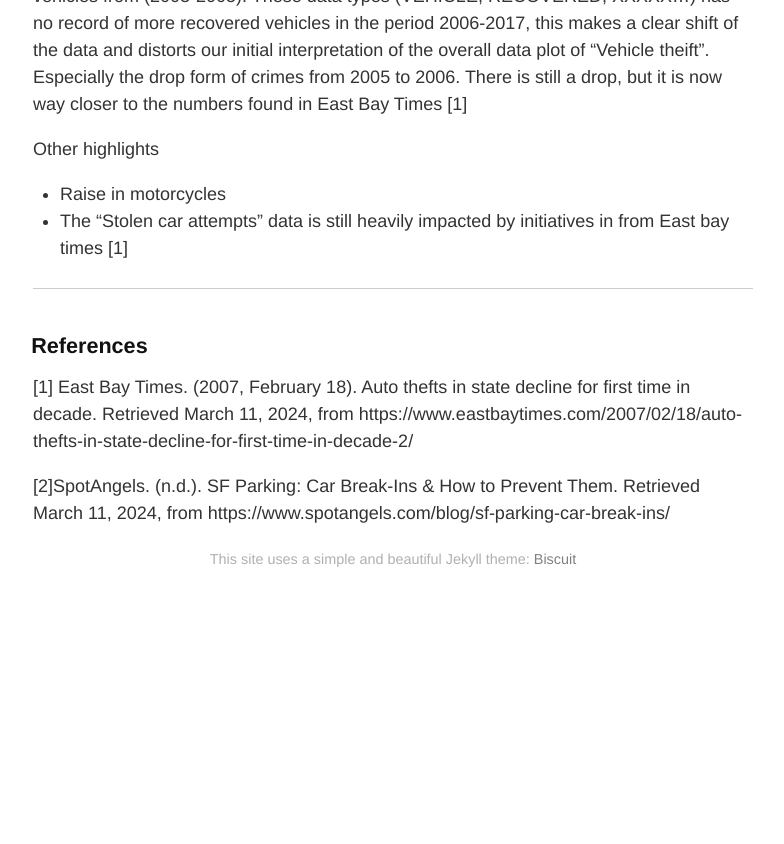
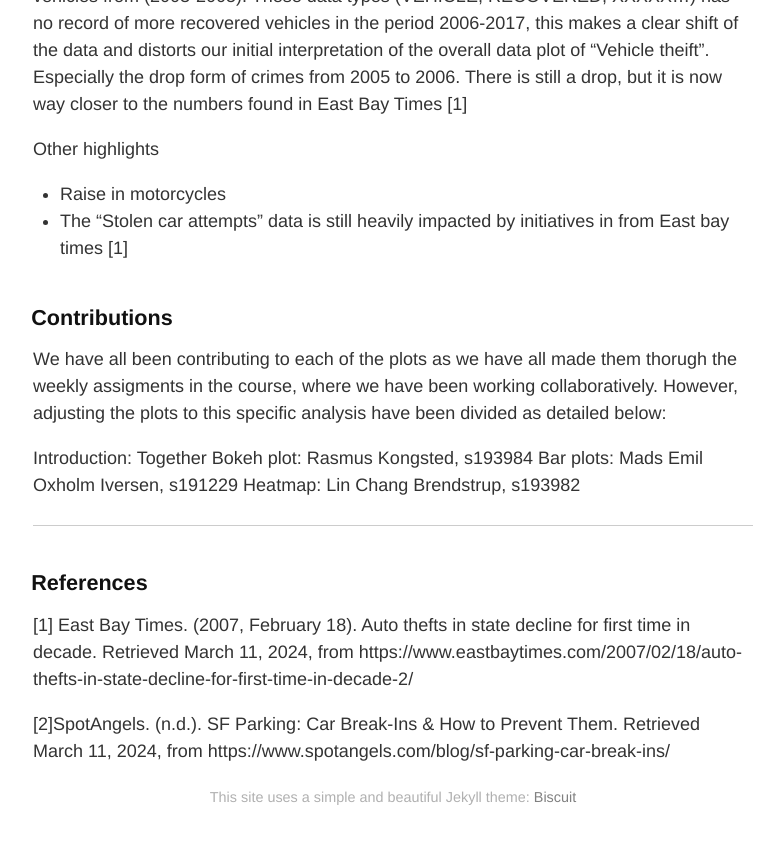
Before and after one commit to Madsem2/Madsem2.github.io, a Jekyll site: the page built from index.md, in a window 1280 px wide and 900 px high, scrolled down 3833 px. Shown: the top 844 px of the window, without its empty margins (247-1031 px from the left). Built offline with Jekyll 4.4.1, drawn with Linux system fonts in a browser that asks for light colours; before the commit the page ends 4495 px from its top, so only the background shows below that.

Commit message:
Update index.md
Contributions

```diff
--- a/index.md
+++ b/index.md
@@ -54,7 +54,15 @@ Other highlights
 
 
 
+## Contributions
 
+We have all been contributing to each of the plots as we have all made them thorugh the weekly assigments in the course, where we have been working collaboratively.
+However, adjusting the plots to this specific analysis have been divided as detailed below:
+
+Introduction: Together
+Bokeh plot: Rasmus Kongsted, s193984
+Bar plots: Mads Emil Oxholm Iversen, s191229
+Heatmap: Lin Chang Brendstrup, s193982
 
 
 
```
